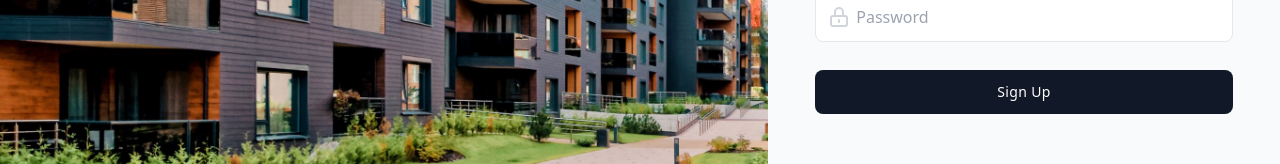
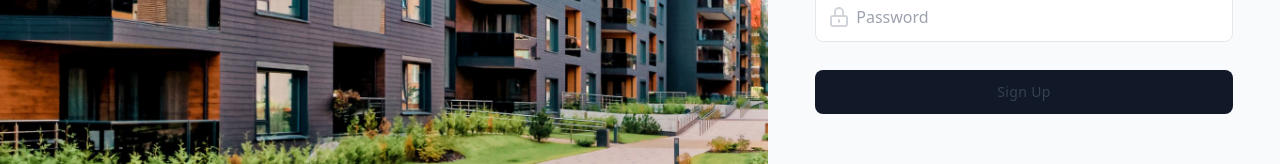
Before and after one commit to Condofy24/CondoManagement, a Next.js app in the folder apps/client/: page /register in a window 1280 px wide. Shown: the part 527-691 px from the top of the page. Built offline with nearby package versions, Linux system fonts and the light colour scheme.

Commit message:
Setup for reusable color template

```diff
--- a/apps/client/app/(auth)/register/page.tsx
+++ b/apps/client/app/(auth)/register/page.tsx
@@ -41,10 +41,10 @@ const SignUpNew = () => {
           disabled={loading}
           type="submit"
           className={cn(
-            `w-full transform rounded-lg bg-gray-700 px-6 py-3 text-sm font-medium tracking-wide text-white transition-colors duration-300 hover:bg-blue-700 focus:outline-none focus:ring focus:ring-blue-300 focus:ring-opacity-50 ${
+            `w-full transform rounded-lg bg-secondary px-6 py-3 text-sm font-medium tracking-wide text-primary transition-colors duration-300 focus:outline-none focus:ring focus:ring-opacity-50 ${
               loading ? "cursor-not-allowed opacity-50" : ""
             }`,
-            "bg-gray-900 text-white outline-none transition-all hover:scale-105 hover:bg-gray-950 focus:scale-110 active:scale-105 dark:bg-white dark:bg-opacity-10"
+            "text-secondary outline-none transition-all hover:scale-105 hover:bg-gray-950 focus:scale-110 active:scale-105 dark:bg-opacity-10",
           )}
         >
           {loading ? (
--- a/apps/client/app/globals.css
+++ b/apps/client/app/globals.css
@@ -2,51 +2,24 @@
 @tailwind components;
 @tailwind utilities;
 
-@layer base {
-  :root {
-    --background: 0 0% 100%;
-    --foreground: 222.2 84% 4.9%;
-    --card: 0 0% 100%;
-    --card-foreground: 222.2 84% 4.9%;
-    --popover: 0 0% 100%;
-    --popover-foreground: 222.2 84% 4.9%;
-    --primary: 221.2 83.2% 53.3%;
-    --primary-foreground: 210 40% 98%;
-    --secondary: 210 40% 96.1%;
-    --secondary-foreground: 222.2 47.4% 11.2%;
-    --muted: 210 40% 96.1%;
-    --muted-foreground: 215.4 16.3% 46.9%;
-    --accent: 210 40% 96.1%;
-    --accent-foreground: 222.2 47.4% 11.2%;
-    --destructive: 0 84.2% 60.2%;
-    --destructive-foreground: 210 40% 98%;
-    --border: 214.3 31.8% 91.4%;
-    --input: 214.3 31.8% 91.4%;
-    --ring: 221.2 83.2% 53.3%;
-    --radius: 0.5rem;
-  }
+:root {
+  --bg-primary: hsl(210, 20%, 98.04%);
+  --bg-secondary: hsl(220.91, 39.29%, 10.98%);
+  --bg-tertiary: #fff;
 
-  .dark {
-    --background: 222.2 84% 4.9%;
-    --foreground: 210 40% 98%;
-    --card: 222.2 84% 4.9%;
-    --card-foreground: 210 40% 98%;
-    --popover: 222.2 84% 4.9%;
-    --popover-foreground: 210 40% 98%;
-    --primary: 217.2 91.2% 59.8%;
-    --primary-foreground: 222.2 47.4% 11.2%;
-    --secondary: 217.2 32.6% 17.5%;
-    --secondary-foreground: 210 40% 98%;
-    --muted: 217.2 32.6% 17.5%;
-    --muted-foreground: 215 20.2% 65.1%;
-    --accent: 217.2 32.6% 17.5%;
-    --accent-foreground: 210 40% 98%;
-    --destructive: 0 62.8% 30.6%;
-    --destructive-foreground: 210 40% 98%;
-    --border: 217.2 32.6% 17.5%;
-    --input: 217.2 32.6% 17.5%;
-    --ring: 224.3 76.3% 48%;
-  }
+  --text-primary: hsl(224, 71.43%, 4.12%);
+  --text-secondary: hsl(216.92, 19.12%, 26.67%);
+  --text-tertiary: #000;
+}
+
+.dark {
+  --bg-primary: hsl(220.91, 39.29%, 10.98%);
+  --bg-secondary: hsl(220.91, 39.29%, 10.98%);
+  --bg-tertiary: #fff;
+
+  --text-primary: hsl(210, 20%, 98.04%);
+  --text-secondary: rgb(230, 230, 230);
+  --text-tertiary: #000;
 }
 
 .borderBlack {
@@ -58,7 +31,7 @@
 }
 
 .formInput {
-  @apply block rounded-lg border bg-white text-gray-700 dark:text-black/80 focus:border-black/100 focus:outline-none dark:focus:ring-gray-700 focus:ring-1 focus:ring-black/100 focus:ring-opacity-40;
+  @apply block rounded-lg border bg-white text-secondary dark:text-black/80 focus:border-black/100 focus:outline-none dark:focus:ring-gray-700 focus:ring-1 focus:ring-black/100 focus:ring-opacity-40;
 }
 
 input[type="file"]::-webkit-file-upload-button {
--- a/apps/client/app/layout.tsx
+++ b/apps/client/app/layout.tsx
@@ -27,8 +27,8 @@ export default function RootLayout({
     <html lang="en">
       <body
         className={cn(
-          "bg-gray-50 text-gray-950 dark:bg-gray-900 dark:text-gray-50 dark:text-opacity-90",
-          fontSans.variable
+          "bg-primary text-primary dark:text-opacity-90",
+          fontSans.variable,
         )}
       >
         <ActiveSectionContextProvider>
--- a/apps/client/tailwind.config.ts
+++ b/apps/client/tailwind.config.ts
@@ -1,40 +1,28 @@
-import type { Config } from "tailwindcss"
+import type { Config } from "tailwindcss";
 
-const config = {
-  darkMode: ["class"],
+const config: Config = {
+  darkMode: "class", // Tailwind CSS v2+ uses string for darkMode configuration ("class" or "media")
   content: [
-    './pages/**/*.{ts,tsx}',
-    './components/**/*.{ts,tsx}',
-    './app/**/*.{ts,tsx}',
-    './src/**/*.{ts,tsx}',
+    "./components/**/*.{ts,tsx}",
+    "./app/**/*.{ts,tsx}",
+    "./src/**/*.{ts,tsx}",
   ],
   prefix: "",
   theme: {
-    container: {
-      center: true,
-      padding: "2rem",
-      screens: {
-        "2xl": "1400px",
+    extend: {
+      textColor: {
+        primary: "var(--text-primary)",
+        secondary: "var(--text-secondary)",
+        tertiary: "var(--text-tertiary)",
       },
-    },
-    extend: {
-      keyframes: {
-        "accordion-down": {
-          from: { height: "0" },
-          to: { height: "var(--radix-accordion-content-height)" },
-        },
-        "accordion-up": {
-          from: { height: "var(--radix-accordion-content-height)" },
-          to: { height: "0" },
-        },
-      },
-      animation: {
-        "accordion-down": "accordion-down 0.2s ease-out",
-        "accordion-up": "accordion-up 0.2s ease-out",
+      backgroundColor: {
+        primary: "var(--bg-primary)",
+        secondary: "var(--bg-secondary)",
+        tertiary: "var(--bg-tertiary)",
       },
     },
   },
-  plugins: [require("tailwindcss-animate")],
-} satisfies Config
+  plugins: [require("tailwindcss-animate")], // Ensure this plugin is installed and correctly typed if TypeScript is used
+};
 
-export default config
+export default config;
```
